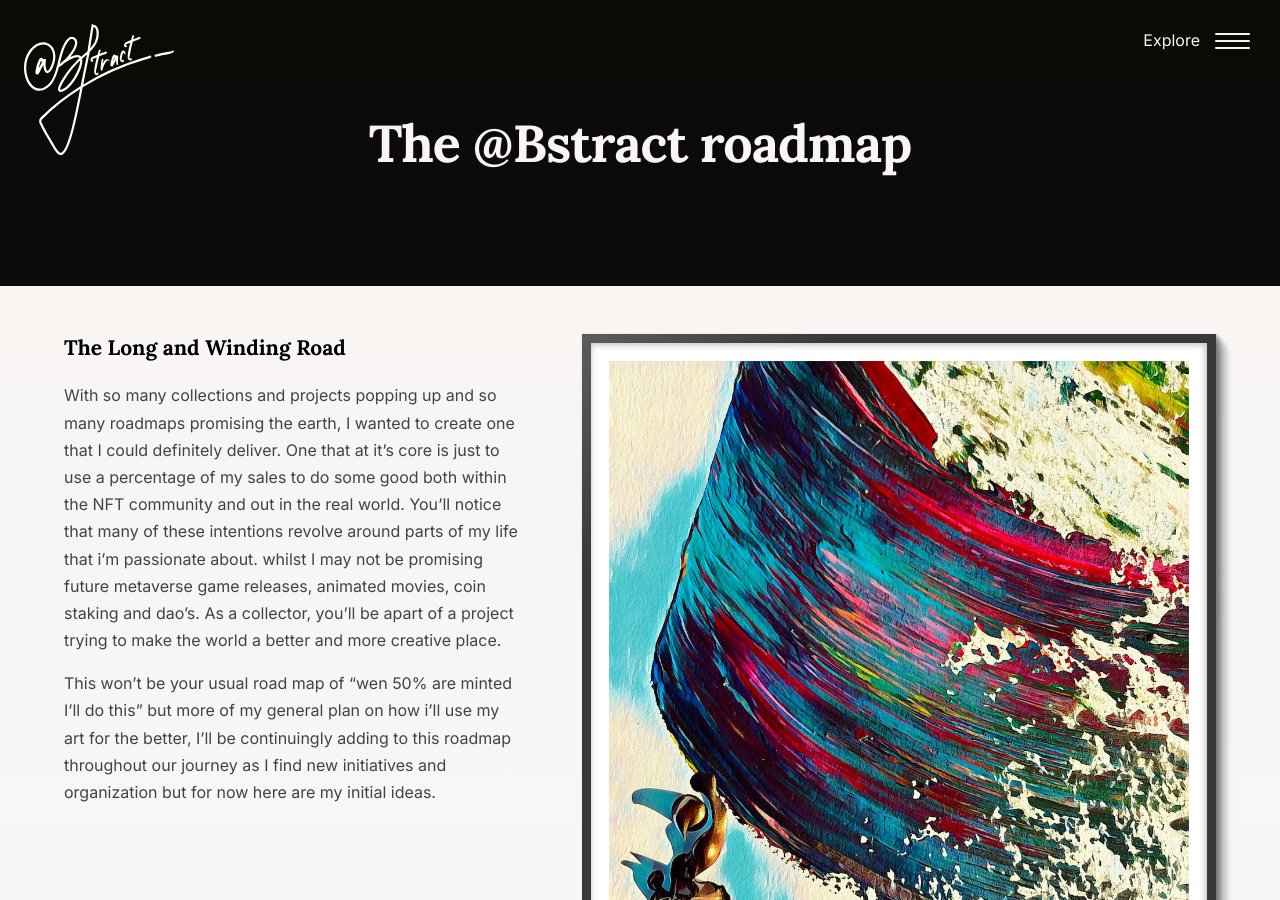
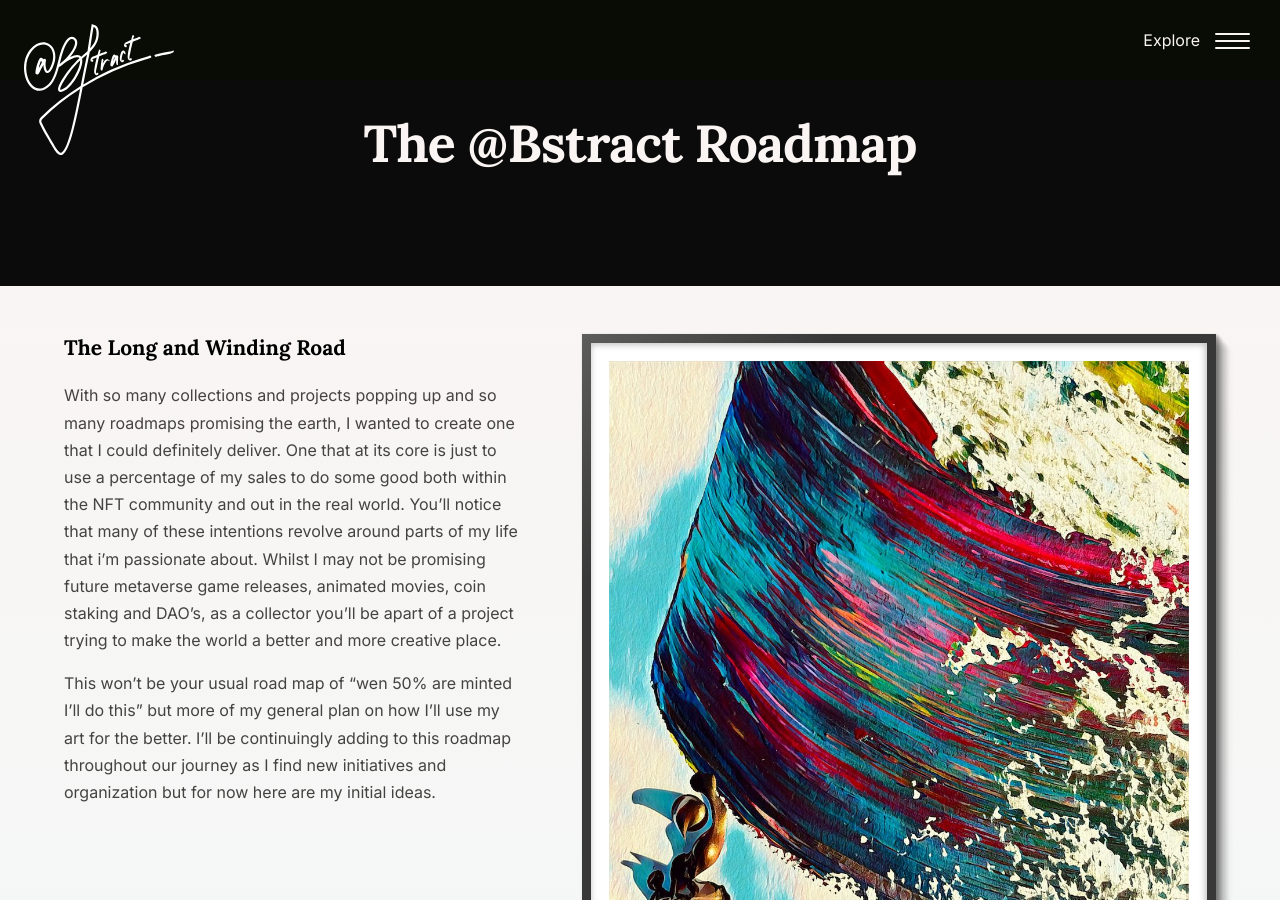
Before and after one commit to Bstract/Bstract, a Jekyll site: the page built from roadmap.html, in a window 1280 px wide and 900 px high. Built offline with Jekyll 4.4.1, drawn with Linux system fonts in a browser that asks for light colours; nearby versions of some CDN libraries; some of the changed text lies outside the part shown.

Commit message:
Updated 'roadmap.html' via CloudCannon

```diff
--- a/roadmap.html
+++ b/roadmap.html
@@ -6,7 +6,7 @@
 
 <section class="hero roadmap-hero">
   <h1 class="editable">
-    The @Bstract roadmap
+    The @Bstract Roadmap
   </h1>
 </section>
 
@@ -19,10 +19,10 @@
           The Long and Winding Road
         </h3>
         <p class="editable">
-          With so many collections and projects popping up and so many roadmaps promising the earth, I wanted to create one that I could definitely deliver. One that at it&rsquo;s core is just to use a percentage of my sales to do some good both within the NFT community and out in the real world. You&rsquo;ll notice that many of these intentions revolve around parts of my life that i&rsquo;m passionate about. whilst I may not be promising future metaverse game releases, animated movies, coin staking and dao&rsquo;s. As a collector, you&rsquo;ll be apart of a project trying to make the world a better and more creative place.
+          With so many collections and projects popping up and so many roadmaps promising the earth, I wanted to create one that I could definitely deliver. One that at its core is just to use a percentage of my sales to do some good both within the NFT community and out in the real world. You&rsquo;ll notice that many of these intentions revolve around parts of my life that i&rsquo;m passionate about. Whilst I may not be promising future metaverse game releases, animated movies, coin staking and DAO&rsquo;s, as a collector you&rsquo;ll be apart of a project trying to make the world a better and more creative place.
         </p>
         <p class="editable">
-          This won&rsquo;t be your usual road map of &ldquo;wen 50% are minted I&rsquo;ll do this&rdquo; but more of my general plan on how i&rsquo;ll use my art for the better, I&rsquo;ll be continuingly adding to this roadmap throughout our journey as I find new initiatives and organization but for now here are my initial ideas.
+          This won&rsquo;t be your usual road map of &ldquo;wen 50% are minted I&rsquo;ll do this&rdquo; but more of my general plan on how I&rsquo;ll use my art for the better. I&rsquo;ll be continuingly adding to this roadmap throughout our journey as I find new initiatives and organization but for now here are my initial ideas.
         </p>
       </div>
       <div class="offset-flex-images">
@@ -132,10 +132,10 @@
     <div class="offset-flex offset-flex-alternate">
       <div class="offset-flex-intro">
         <h3 class="editable">
-          Charity donation
+          Charity Donation
         </h3>
         <p class="editable">
-          As well as my own charitable initiative there are so many others that i&rsquo;d like to help fund, two close to my heart are Calling All Crows and Love Light and Melody, A percentage of my sales already goes to these organisations but I would love to be donate a bigger sum. With an ambitious plan of $10,000 to each charity. I&rsquo;d also like to match that donation in a community-driven initiative where the collectors can suggest and decide organisations we donate too.
+          As well as my own charitable initiative there are so many others that i&rsquo;d like to help fund, two close to my heart are Calling All Crows and Love Light and Melody. A percentage of my sales already goes to these organisations but I would love to be donate a bigger sum. With an ambitious plan of $10,000 to each charity. I&rsquo;d also like to match that donation in a community-driven initiative where the collectors can suggest and decide organisations we donate too.
         </p>
       </div>
       <div class="offset-flex-images">
```
Also changed, not shown: other parts of roadmap.html (+7 -7 lines).
